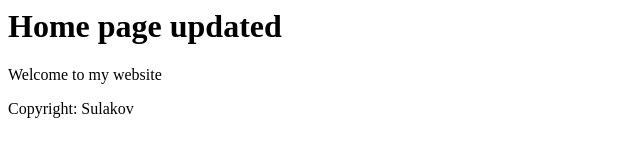
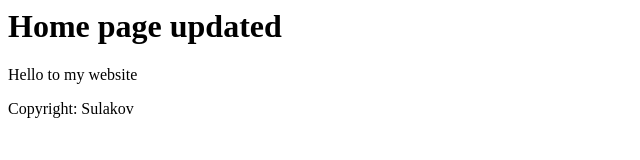
Before and after one commit to PeteSulakov/demo, a plain HTML site: page index.html in a window 1280 px wide. Shown: the full height of the page, 0-640 px from the left. Drawn offline with Linux system fonts and the light colour scheme.

Commit message:
Change welcome to hello

```diff
--- a/index.html
+++ b/index.html
@@ -4,7 +4,7 @@
 	</head>
 	<body>
 		<h1>Home page updated</h1>
-		<p>Welcome to my website</p>
+		<p>Hello to my website</p>
 		<p>Copyright: Sulakov</p>
 	</body>
 </html>
```
